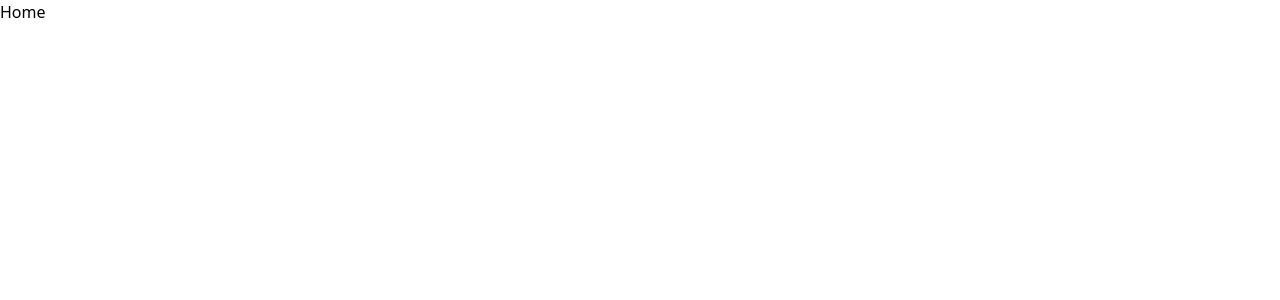
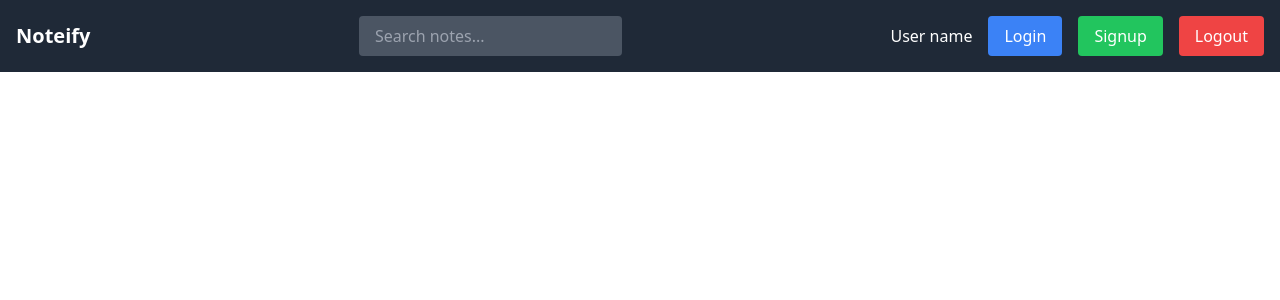
Before and after one commit to Tharanitharan22092004/Noteify, a React (Vite) app in the folder frontend/: page / in a window 1280 px wide. Shown: the top 300 px of the page. Built offline with nearby package versions, Linux system fonts and the light colour scheme.

Commit message:
Navbar Added

```diff
--- /dev/null
+++ b/frontend/src/components/Navbar.jsx
@@ -0,0 +1,43 @@
+import React from 'react';
+import { Link, useNavigate } from 'react-router-dom';
+
+const Navbar = () => {
+    const navigate = useNavigate();
+
+    const handleLogout = () => {
+        // Logic to clear user session (e.g., token removal)
+        localStorage.removeItem('userToken'); // Adjust this key based on your storage approach
+        alert('You have been logged out.');
+        navigate('/login'); // Redirect to the login page
+    };
+
+    return (
+        <nav className="bg-gray-800 p-4 text-white flex justify-between items-center">
+            <div className="text-xl font-bold">
+                <Link to="/">Noteify</Link>
+            </div>
+            <input
+                type="text"
+                placeholder="Search notes..."
+                className="bg-gray-600 px-4 py-2 rounded"
+            />
+            <div className="flex items-center">
+                <span className="mr-4">User name</span>
+                <Link to="/login" className="bg-blue-500 px-4 py-2 rounded mr-4">
+                    Login
+                </Link>
+                <Link to="/signup" className="bg-green-500 px-4 py-2 rounded mr-4">
+                    Signup
+                </Link>
+                <button
+                    onClick={handleLogout}
+                    className="bg-red-500 px-4 py-2 rounded"
+                >
+                    Logout
+                </button>
+            </div>
+        </nav>
+    );
+};
+
+export default Navbar;
--- a/frontend/src/pages/Home.jsx
+++ b/frontend/src/pages/Home.jsx
@@ -1,8 +1,10 @@
 import React from 'react'
-
+import Navbar from '../components/Navbar'
 const Home = () => {
   return (
-    <div>Home</div>
+    <div>
+      <Navbar/>
+    </div>
   )
 }
 
```
